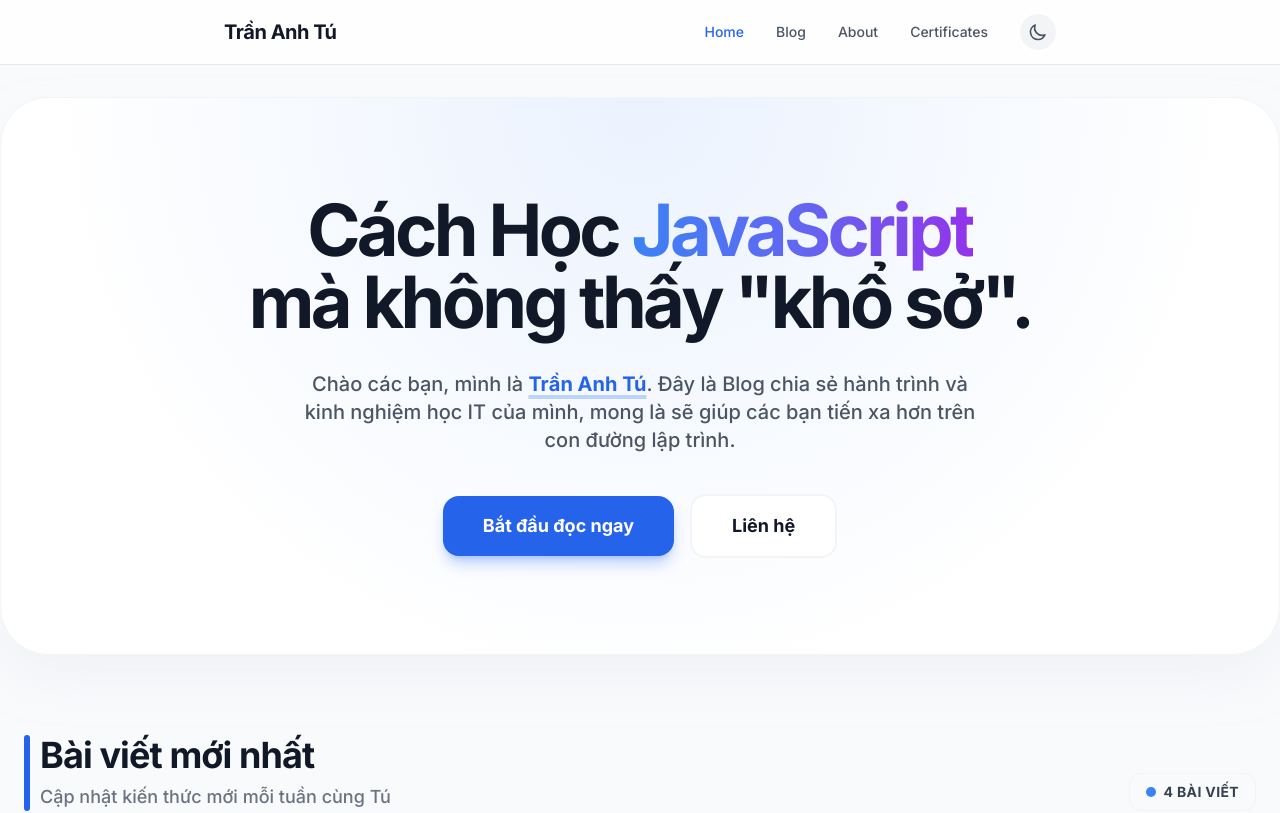
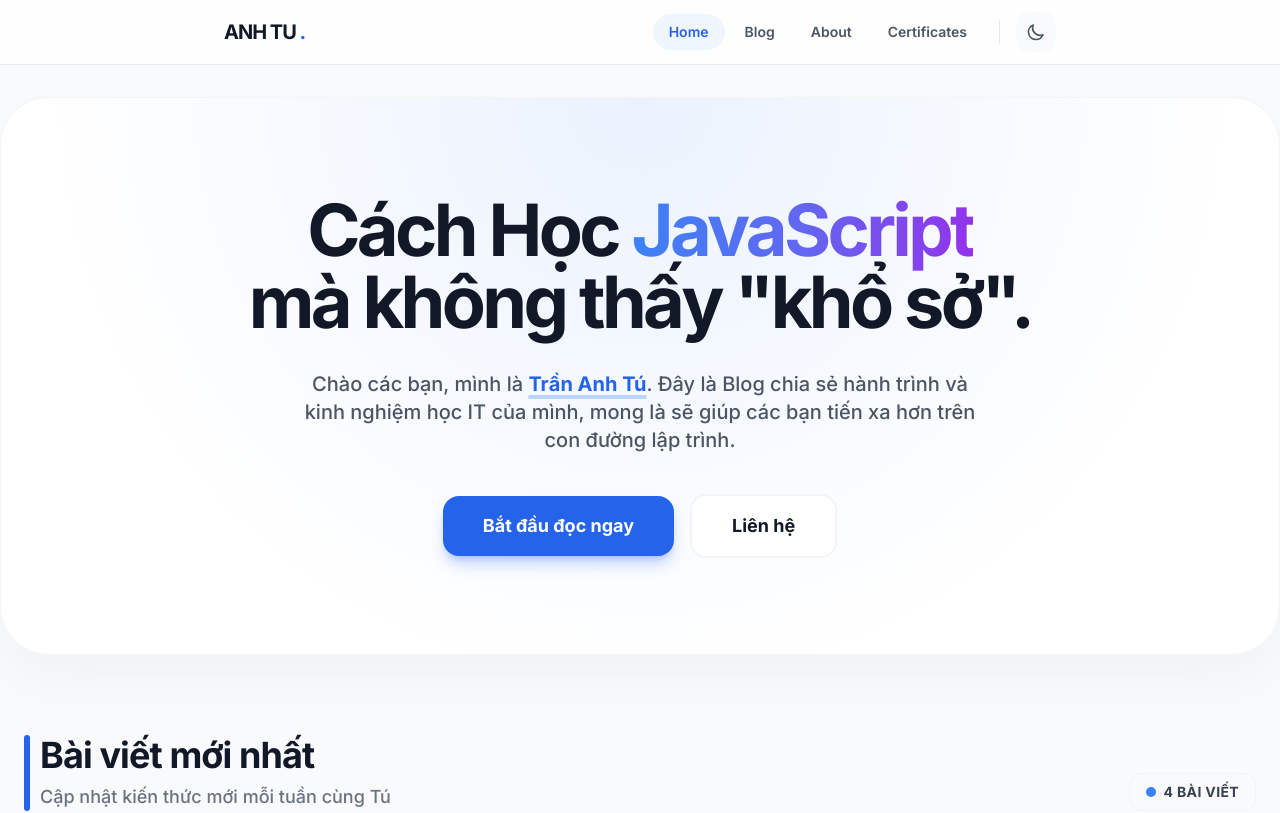
Before and after one commit to Shinjiiiiiiiii/TranAnhTuBlog, a React (Vite) app: page / in a window 1280 px wide. Shown: the top 813 px of the page. Built offline with nearby package versions, Linux system fonts and the light colour scheme.

Commit message:
Update Header.tsx

```diff
--- a/components/Header.tsx
+++ b/components/Header.tsx
@@ -10,200 +10,93 @@ const Header: React.FC<HeaderProps> = ({ theme, toggleTheme }) => {
   const location = useLocation();
   const [isMenuOpen, setIsMenuOpen] = useState(false);
 
+  // 1. Tách dữ liệu điều hướng để dễ quản lý
+  const navLinks = [
+    { name: "Home", path: "/" },
+    { name: "Blog", path: "/blog" },
+    { name: "About", path: "/about" },
+    { name: "Certificates", path: "/certificates" },
+  ];
+
   const isActive = (path: string) => location.pathname === path;
 
   return (
-    <header className="sticky top-0 z-50 bg-white/80 dark:bg-dark-bg/80 backdrop-blur-md border-b border-gray-200 dark:border-gray-800 transition-colors duration-300">
+    <header className="sticky top-0 z-50 bg-white/80 dark:bg-dark-bg/80 backdrop-blur-md border-b border-gray-200 dark:border-gray-800 transition-all duration-300">
       <div className="max-w-4xl mx-auto px-4 sm:px-6 lg:px-8">
         <div className="flex justify-between items-center h-16">
           <Link to="/" className="flex items-center group">
-            <span className="font-bold text-xl tracking-tight text-gray-900 dark:text-white group-hover:text-primary-600 transition-colors">
-              Trần Anh Tú
+            <span className="font-black text-xl tracking-tighter text-gray-900 dark:text-white group-hover:text-primary-600 transition-colors uppercase">
+              Anh Tu <span className="text-primary-600">.</span>
             </span>
           </Link>
 
           {/* Desktop Nav */}
-          <div className="hidden md:flex items-center space-x-8">
-            <nav className="flex space-x-8">
+          <div className="hidden md:flex items-center space-x-4">
+            <nav className="flex space-x-1">
+              {navLinks.map((link) => (
                 <Link
-                to="/"
-                className={`text-sm font-medium transition-colors ${
-                  isActive("/")
-                    ? "text-primary-600 dark:text-primary-500"
-                    : "text-gray-600 dark:text-gray-300 hover:text-primary-600 dark:hover:text-primary-400"
+                  key={link.path}
+                  to={link.path}
+                  className={`px-4 py-2 text-sm font-semibold rounded-full transition-all ${
+                    isActive(link.path)
+                      ? "text-primary-600 bg-primary-50 dark:bg-primary-500/10 dark:text-primary-400"
+                      : "text-gray-600 dark:text-gray-400 hover:text-gray-900 dark:hover:text-white"
                   }`}
                 >
-                Home
+                  {link.name}
                 </Link>
-              <Link
-                to="/blog"
-                className={`text-sm font-medium transition-colors ${
-                  isActive("/blog")
-                    ? "text-primary-600 dark:text-primary-500"
-                    : "text-gray-600 dark:text-gray-300 hover:text-primary-600 dark:hover:text-primary-400"
-                }`}
-              >
-                Blog
-              </Link>
-              <Link
-                to="/about"
-                className={`text-sm font-medium transition-colors ${
-                  isActive("/about")
-                    ? "text-primary-600 dark:text-primary-500"
-                    : "text-gray-600 dark:text-gray-300 hover:text-primary-600 dark:hover:text-primary-400"
-                }`}
-              >
-                About
-              </Link>
-              <Link
-                to="/certificates"
-                className={`text-sm font-medium transition-colors ${
-                  isActive("/certificates")
-                    ? "text-primary-600 dark:text-primary-500"
-                    : "text-gray-600 dark:text-gray-300 hover:text-primary-600 dark:hover:text-primary-400"
-                }`}
-              >
-                Certificates
-              </Link>
+              ))}
             </nav>
 
-            {/* Theme Toggle Button (Desktop) */}
+            <div className="h-6 w-px bg-gray-200 dark:bg-gray-700 mx-2" />
+
+            {/* Theme Toggle Button */}
             <button
               onClick={toggleTheme}
-              className="p-2 rounded-full bg-gray-100 dark:bg-gray-800 text-gray-600 dark:text-yellow-400 hover:bg-gray-200 dark:hover:bg-gray-700 transition-colors focus:outline-none focus:ring-2 focus:ring-primary-500"
+              className="p-2.5 rounded-xl bg-gray-50 dark:bg-gray-800/50 text-gray-600 dark:text-yellow-400 hover:ring-2 hover:ring-primary-500/20 transition-all"
               aria-label="Toggle Dark Mode"
             >
               {theme === "dark" ? (
-                <svg
-                  xmlns="http://www.w3.org/2000/svg"
-                  className="h-5 w-5"
-                  fill="none"
-                  viewBox="0 0 24 24"
-                  stroke="currentColor"
-                >
-                  <path
-                    strokeLinecap="round"
-                    strokeLinejoin="round"
-                    strokeWidth={2}
-                    d="M12 3v1m0 16v1m9-9h-1M4 12H3m15.364 6.364l-.707-.707M6.343 6.343l-.707-.707m12.728 0l-.707.707M6.343 17.657l-.707.707M16 12a4 4 0 11-8 0 4 4 0 018 0z"
-                  />
-                </svg>
+                <SunIcon />
               ) : (
-                <svg
-                  xmlns="http://www.w3.org/2000/svg"
-                  className="h-5 w-5"
-                  fill="none"
-                  viewBox="0 0 24 24"
-                  stroke="currentColor"
-                >
-                  <path
-                    strokeLinecap="round"
-                    strokeLinejoin="round"
-                    strokeWidth={2}
-                    d="M20.354 15.354A9 9 0 018.646 3.646 9.003 9.003 0 0012 21a9.003 9.003 0 008.354-5.646z"
-                  />
-                </svg>
+                <MoonIcon />
               )}
             </button>
           </div>
 
-          {/* Mobile Menu Button & Toggle */}
-          <div className="flex items-center space-x-4 md:hidden">
-            <button
-              onClick={toggleTheme}
-              className="p-2 rounded-full bg-gray-100 dark:bg-gray-800 text-gray-600 dark:text-yellow-400 hover:bg-gray-200 dark:hover:bg-gray-700 transition-colors"
-            >
-              {theme === "dark" ? (
-                <svg
-                  xmlns="http://www.w3.org/2000/svg"
-                  className="h-5 w-5"
-                  fill="none"
-                  viewBox="0 0 24 24"
-                  stroke="currentColor"
-                >
-                  <path
-                    strokeLinecap="round"
-                    strokeLinejoin="round"
-                    strokeWidth={2}
-                    d="M12 3v1m0 16v1m9-9h-1M4 12H3m15.364 6.364l-.707-.707M6.343 6.343l-.707-.707m12.728 0l-.707.707M6.343 17.657l-.707.707M16 12a4 4 0 11-8 0 4 4 0 018 0z"
-                  />
-                </svg>
-              ) : (
-                <svg
-                  xmlns="http://www.w3.org/2000/svg"
-                  className="h-5 w-5"
-                  fill="none"
-                  viewBox="0 0 24 24"
-                  stroke="currentColor"
-                >
-                  <path
-                    strokeLinecap="round"
-                    strokeLinejoin="round"
-                    strokeWidth={2}
-                    d="M20.354 15.354A9 9 0 018.646 3.646 9.003 9.003 0 0012 21a9.003 9.003 0 008.354-5.646z"
-                  />
-                </svg>
-              )}
+          {/* Mobile Actions */}
+          <div className="flex items-center space-x-2 md:hidden">
+            <button onClick={toggleTheme} className="p-2 text-gray-600 dark:text-yellow-400">
+              {theme === "dark" ? <SunIcon /> : <MoonIcon />}
             </button>
             <button
               onClick={() => setIsMenuOpen(!isMenuOpen)}
-              className="p-2 rounded-md text-gray-600 dark:text-gray-300 hover:bg-gray-100 dark:hover:bg-gray-800"
+              className="p-2 text-gray-600 dark:text-gray-300"
             >
-              <svg
-                xmlns="http://www.w3.org/2000/svg"
-                className="h-6 w-6"
-                fill="none"
-                viewBox="0 0 24 24"
-                stroke="currentColor"
-              >
-                <path
-                  strokeLinecap="round"
-                  strokeLinejoin="round"
-                  strokeWidth={2}
-                  d={
-                    isMenuOpen
-                      ? "M6 18L18 6M6 6l12 12"
-                      : "M4 6h16M4 12h16M4 18h16"
-                  }
-                />
-              </svg>
+              {isMenuOpen ? <CloseIcon /> : <MenuIcon />}
             </button>
           </div>
         </div>
       </div>
 
-      {/* Mobile Nav */}
+      {/* Mobile Nav Menu */}
       {isMenuOpen && (
-        <div className="md:hidden bg-white dark:bg-dark-card border-b border-gray-200 dark:border-gray-800">
-          <div className="px-2 pt-2 pb-3 space-y-1 sm:px-3">
+        <div className="md:hidden absolute w-full bg-white dark:bg-dark-bg border-b border-gray-200 dark:border-gray-800 py-4 px-4 shadow-xl">
+          <div className="flex flex-col space-y-2">
+            {navLinks.map((link) => (
               <Link
-              to="/"
+                key={link.path}
+                to={link.path}
                 onClick={() => setIsMenuOpen(false)}
-              className="block px-3 py-2 rounded-md text-base font-medium text-gray-900 dark:text-white hover:bg-gray-100 dark:hover:bg-gray-800"
+                className={`px-4 py-3 rounded-xl text-base font-bold ${
+                  isActive(link.path)
+                    ? "bg-primary-50 text-primary-600 dark:bg-primary-500/10 dark:text-primary-400"
+                    : "text-gray-600 dark:text-gray-400"
+                }`}
               >
-              Home
+                {link.name}
               </Link>
-            <Link
-              to="/blog"
-              onClick={() => setIsMenuOpen(false)}
-              className="block px-3 py-2 rounded-md text-base font-medium text-gray-600 dark:text-gray-300 hover:bg-gray-100 dark:hover:bg-gray-800"
-            >
-              Blog
-            </Link>
-            <Link
-              to="/about"
-              onClick={() => setIsMenuOpen(false)}
-              className="block px-3 py-2 rounded-md text-base font-medium text-gray-600 dark:text-gray-300 hover:bg-gray-100 dark:hover:bg-gray-800"
-            >
-              About
-            </Link>
-            <Link
-              to="/certificates"
-              onClick={() => setIsMenuOpen(false)}
-              className="block px-3 py-2 rounded-md text-base font-medium text-gray-600 dark:text-gray-300 hover:bg-gray-100 dark:hover:bg-gray-800"
-            >
-              Certificates
-            </Link>
+            ))}
           </div>
         </div>
       )}
@@ -211,4 +104,29 @@ const Header: React.FC<HeaderProps> = ({ theme, toggleTheme }) => {
   );
 };
 
+// Tách các Icon thành sub-components để code gọn hơn
+const SunIcon = () => (
+  <svg className="h-5 w-5" fill="none" viewBox="0 0 24 24" stroke="currentColor">
+    <path strokeLinecap="round" strokeLinejoin="round" strokeWidth={2} d="M12 3v1m0 16v1m9-9h-1M4 12H3m15.364 6.364l-.707-.707M6.343 6.343l-.707-.707m12.728 0l-.707.707M6.343 17.657l-.707.707M16 12a4 4 0 11-8 0 4 4 0 018 0z" />
+  </svg>
+);
+
+const MoonIcon = () => (
+  <svg className="h-5 w-5" fill="none" viewBox="0 0 24 24" stroke="currentColor">
+    <path strokeLinecap="round" strokeLinejoin="round" strokeWidth={2} d="M20.354 15.354A9 9 0 018.646 3.646 9.003 9.003 0 0012 21a9.003 9.003 0 008.354-5.646z" />
+  </svg>
+);
+
+const MenuIcon = () => (
+  <svg className="h-6 w-6" fill="none" viewBox="0 0 24 24" stroke="currentColor">
+    <path strokeLinecap="round" strokeLinejoin="round" strokeWidth={2} d="M4 6h16M4 12h16M4 18h16" />
+  </svg>
+);
+
+const CloseIcon = () => (
+  <svg className="h-6 w-6" fill="none" viewBox="0 0 24 24" stroke="currentColor">
+    <path strokeLinecap="round" strokeLinejoin="round" strokeWidth={2} d="M6 18L18 6M6 6l12 12" />
+  </svg>
+);
+
 export default Header;
```
Lines whose indentation alone changed are shown as unchanged.
